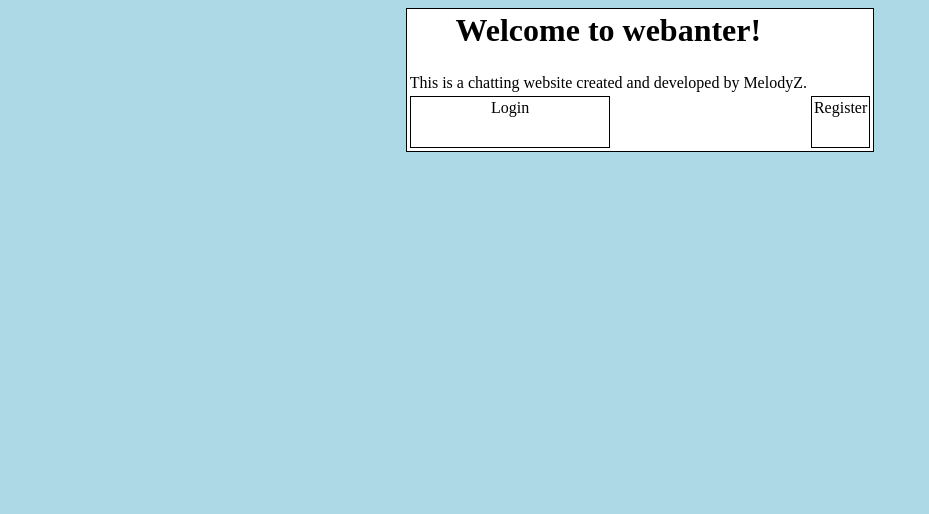
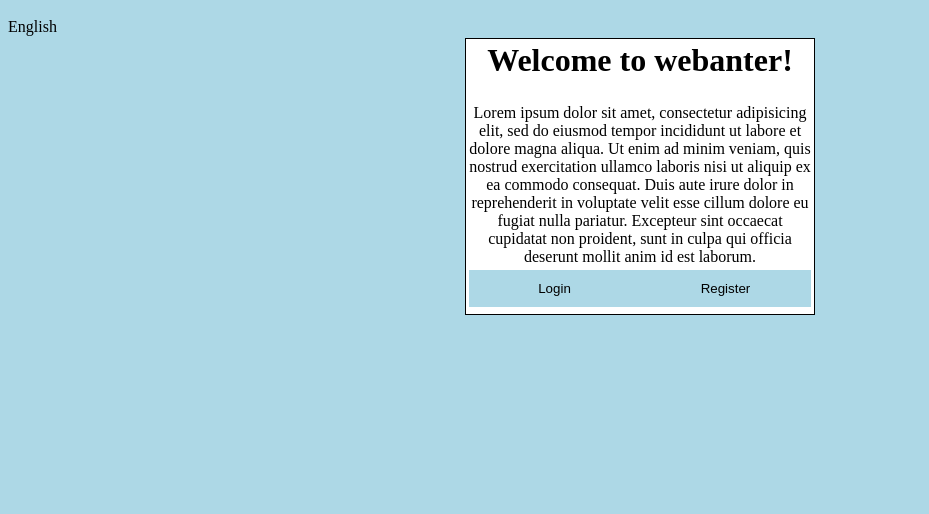
Before and after one commit to MelodyZ02/webanter, a PHP site: page / in a window 1280 px wide. Shown: the top 514 px of the page, without its empty margins (0-929 px from the left). Run offline with PHP 8.4, Linux system fonts and the light colour scheme.

Commit message:
Add files via upload
login/register gombok megcsinálva

```diff
--- a/webanter/css/index.css
+++ b/webanter/css/index.css
@@ -41,28 +41,49 @@ table {
 .center {
     margin-left: auto;
     margin-right: auto;
+    max-width: 350px;
 }
 
-.button {
-    border: none;
-    color: white;
-    text-align: center;
-    text-decoration: none;
+.btn-group button {
+    background-color: lightblue;
+    border: 1px solid lightblue;
+    color: black;
+    padding: 10px 24px; /* Some padding */
+    cursor: pointer; /* Pointer/hand icon */
+    float: left; /* Float the buttons side by side */
+  }
+
+  .btn-group button:not(:last-child) {
+    border-right: none; /* Prevent double borders */
+  }
+
+  /* Clear floats (clearfix hack) */
+  .btn-group:after {
+    content: "";
+    clear: both;
     display: table;
-    font-size: 16px;
-    transition-duration: 0.3s;
-    cursor: pointer;
-    width: 50%;
-    height: 50px;
-}
+  }
 
-.button1 {
+  /* Add a background color on hover */
+  .btn-group button:hover {
     background-color: white;
     color: black;
-    border: 1px solid black;
   }
 
-  .button1:hover {
-    background-color: lightblue;
-    color: black;
+  .selected-class {
+      cursor: pointer;
+
   }
+
+  nav {
+      width: 960px;
+      margin: 0 auto;
+      display: flex;
+      justify-content: space-between;
+  }
+
+  header {
+    height: 10px;
+    padding: 10px 0;
+    text-align: left;
+}
--- a/webanter/index.html
+++ b/webanter/index.html
@@ -6,7 +6,13 @@
 
     </head>
     <body>
-
+        <header>
+            <div class="lang-menu">
+                <div class="selected-class">
+                    English
+                </div>
+            </div>
+        </header>
         <table class="center">
             <tr>
                 <td>
@@ -15,15 +21,19 @@
             </tr>
             <tr>
                 <td>
-                    <p>This is a chatting website created and developed by MelodyZ.</p>
+                    <p> Lorem ipsum dolor sit amet, consectetur adipisicing elit, sed do eiusmod tempor incididunt ut labore et dolore magna aliqua.
+                        Ut enim ad minim veniam, quis nostrud exercitation ullamco laboris nisi ut aliquip ex ea commodo consequat. Duis aute irure
+                        dolor in reprehenderit in voluptate velit esse cillum dolore eu fugiat nulla pariatur. Excepteur sint occaecat cupidatat non
+                        proident, sunt in culpa qui officia deserunt mollit anim id est laborum.
+                    </p>
                 </td>
             </tr>
             <tr>
                 <td>
-                        <a href="login.html" class="button button1" >Login</a>
-                </td>
-                <td>
-                    <a href="register.html" class="button button1">Register</a>
+                <div class="btn-group">
+                    <a href="login.html"><button style="width:50%">Login</button></a>
+                    <a href="register.html"><button style="width:50%">Register</button></a>
+                  </div>
                 </td>
             </tr>
 
```
